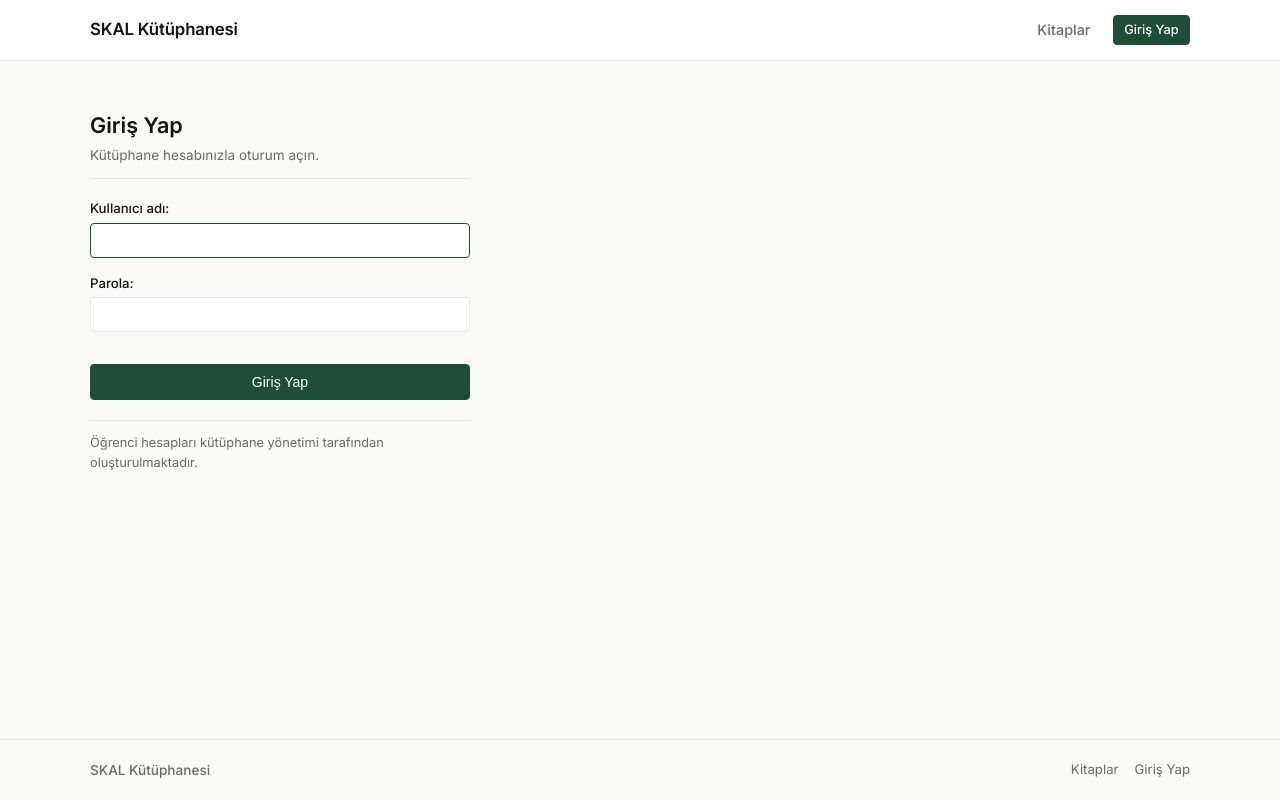
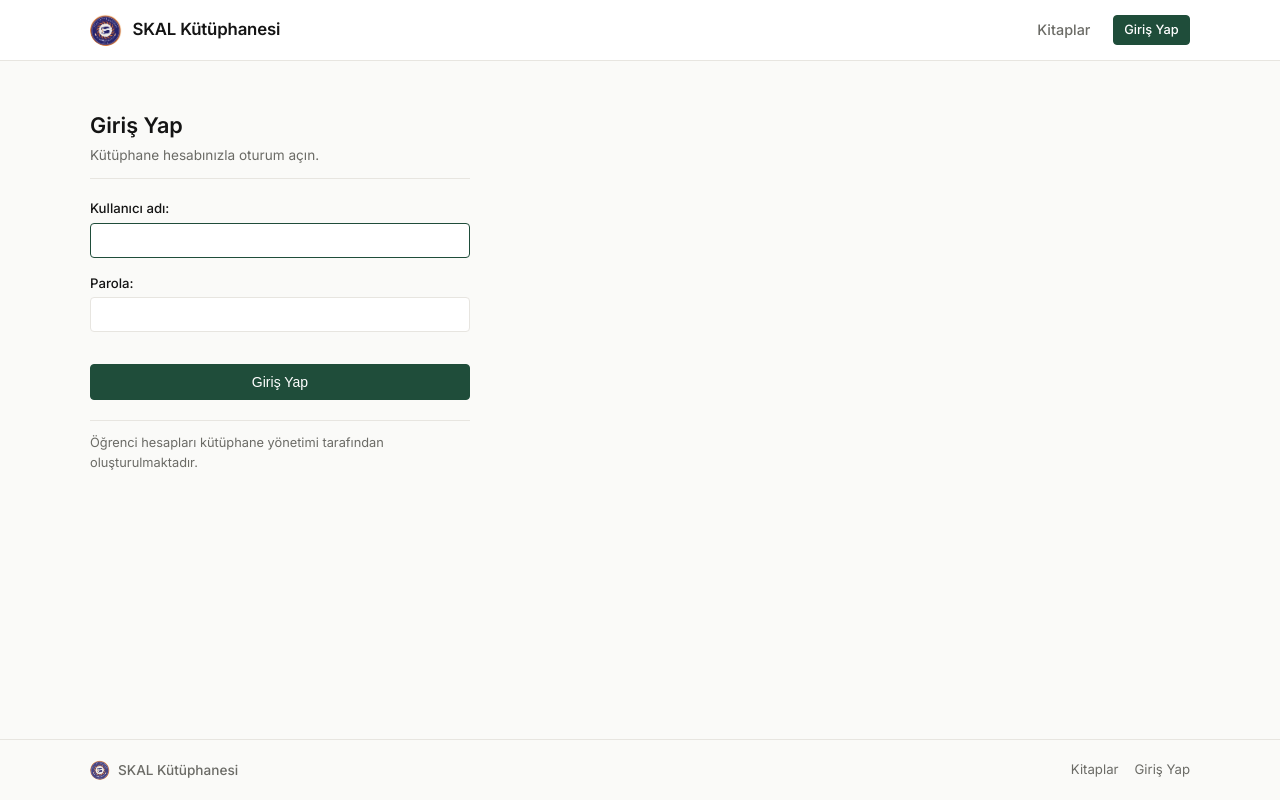
Before and after one commit to Woffluon/skallibrary, a Django app: page /accounts/login/ in a window 1280 px wide. Run offline with Django 5.2, Linux system fonts and the light colour scheme.

Commit message:
Add school logo to header, footer, and favicon

```diff
--- a/library/static/library/css/style.css
+++ b/library/static/library/css/style.css
@@ -111,6 +111,9 @@ h1, h2, h3, h4, h5, h6 {
 }
 
 .brand {
+    display: inline-flex;
+    align-items: center;
+    gap: 0.65rem;
     font-size: 1.05rem;
     font-weight: 600;
     color: var(--text);
@@ -120,6 +123,14 @@ h1, h2, h3, h4, h5, h6 {
 
 .brand:hover {
     color: var(--accent);
+}
+
+.brand-logo {
+    width: 32px;
+    height: 32px;
+    object-fit: contain;
+    border-radius: var(--radius-full);
+    display: block;
 }
 
 /* Navigation */
@@ -598,6 +609,21 @@ h1, h2, h3, h4, h5, h6 {
     gap: 1rem;
 }
 
+.footer-brand {
+    display: inline-flex;
+    align-items: center;
+    gap: 0.5rem;
+}
+
+.footer-logo {
+    width: 20px;
+    height: 20px;
+    object-fit: contain;
+    border-radius: var(--radius-full);
+    display: block;
+    opacity: 0.85;
+}
+
 .footer-title {
     font-size: 0.85rem;
     font-weight: 500;
--- a/library/templates/library/base.html
+++ b/library/templates/library/base.html
@@ -4,6 +4,7 @@
     <meta charset="UTF-8">
     <meta name="viewport" content="width=device-width, initial-scale=1.0">
     <title>{% block title %}SKAL Kütüphanesi{% endblock %}</title>
+    <link rel="icon" type="image/png" href="{% static 'library/img/logo.png' %}">
     <link rel="preconnect" href="https://fonts.googleapis.com">
     <link rel="preconnect" href="https://fonts.gstatic.com" crossorigin>
     <link href="https://fonts.googleapis.com/css2?family=Inter:wght@400;500;600;700&display=swap" rel="stylesheet">
@@ -12,7 +13,10 @@
 <body>
     <header class="site-header">
         <div class="container header-inner">
-            <a class="brand" href="{% url 'book_list' %}">SKAL Kütüphanesi</a>
+            <a class="brand" href="{% url 'book_list' %}">
+                <img src="{% static 'library/img/logo.png' %}" alt="Logo" class="brand-logo">
+                <span class="brand-text">SKAL Kütüphanesi</span>
+            </a>
 
             <button class="nav-toggle" id="navToggle" type="button" aria-expanded="false" aria-controls="navMenu" aria-label="Menüyü aç veya kapat">
                 <span></span>
@@ -64,7 +68,10 @@
 
     <footer class="site-footer">
         <div class="container footer-inner">
-            <p class="footer-title">SKAL Kütüphanesi</p>
+            <div class="footer-brand">
+                <img src="{% static 'library/img/logo.png' %}" alt="Logo" class="footer-logo">
+                <span class="footer-title">SKAL Kütüphanesi</span>
+            </div>
             <div class="footer-links">
                 <a href="{% url 'book_list' %}">Kitaplar</a>
                 {% if user.is_authenticated %}
```
Also changed, not shown: library/static/library/img/logo.png (added).
